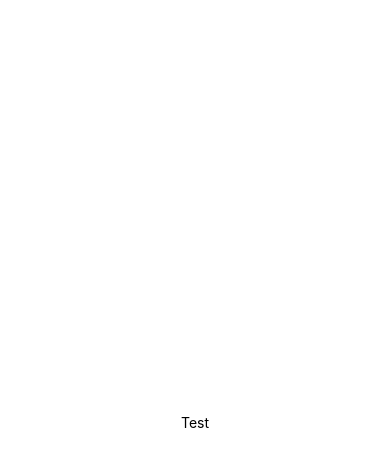
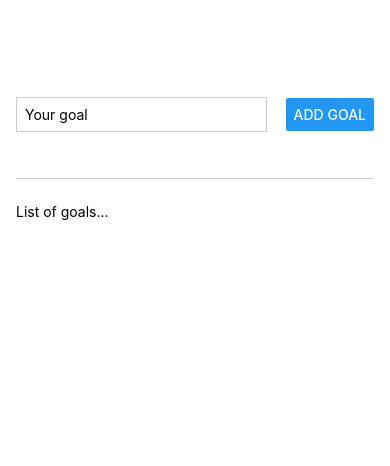
Before and after one commit to WojciechGalecki/react_native_goals_app, a React Native app: screen / in a window 390 px wide. Shown: the top 466 px of the page. Built offline with nearby package versions, Linux system fonts and the light colour scheme.

Commit message:
basic layout style

```diff
--- a/App.js
+++ b/App.js
@@ -1,20 +1,42 @@
-import { StatusBar } from 'expo-status-bar';
-import { StyleSheet, Text, View } from 'react-native';
+import { Button, StyleSheet, Text, TextInput, View } from 'react-native';
 
 export default function App() {
   return (
-    <View style={styles.container}>
-      <Text>Test</Text>
-      <StatusBar style="auto" />
+    <View style={styles.appContainer}>
+      <View style={styles.inputContainer}>
+        <TextInput style={styles.textInput} placeholder='Your goal' />
+        <Button title='Add Goal' />
+      </View>
+      <View style={styles.goalsContainer}>
+        <Text>List of goals...</Text>
+      </View>
     </View>
   );
 }
 
 const styles = StyleSheet.create({
-  container: {
+  appContainer: {
     flex: 1,
-    backgroundColor: '#fff',
+    paddingTop: 50,
+    paddingHorizontal: 16,
+  },
+  inputContainer: {
+    flex: 1,
+    flexDirection: 'row',
+    justifyContent: 'space-between',
     alignItems: 'center',
-    justifyContent: 'center',
+    marginBottom: 24,
+    borderBottomWidth: 1,
+    borderBottomColor: '#cccccc',
   },
+  textInput: {
+    borderWidth: 1,
+    borderColor: '#cccccc',
+    width: '70%',
+    marginRight: 8,
+    padding: 8,
+  },
+  goalsContainer: {
+    flex: 5,
+  }
 });
```
